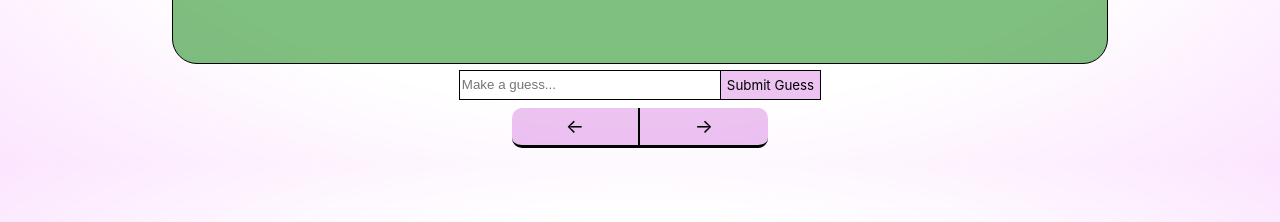
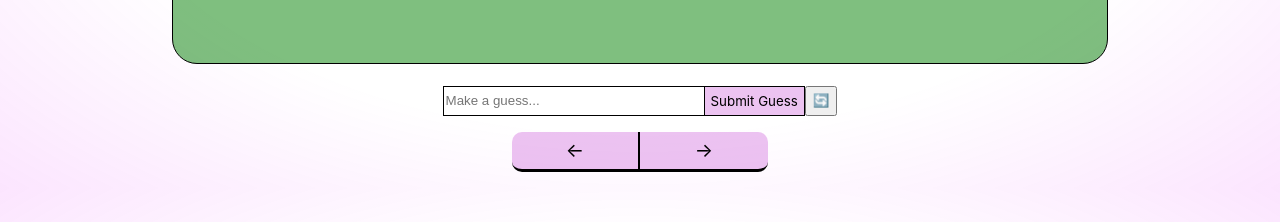
Before and after one commit to mariiaonokhina/web102-whats-this-dog-game-v2, a React (Vite) app: page / in a window 1280 px wide. Shown: the part 556-778 px from the top of the page. Built offline with nearby package versions, Linux system fonts and the light colour scheme.

Commit message:
Shuffle card array

```diff
--- a/src/App.jsx
+++ b/src/App.jsx
@@ -32,6 +32,7 @@ const App = () => {
   let [currCardIndex, setCurrCardIndex] = useState(0);
   let [currCard, setCurrCard] = useState(flashcardPairs[currCardIndex]);
   let [cardChanged, setCardChanged] = useState(false);
+  let [correctAnswerCount, setcorrectAnswerCount] = useState(0);
 
   // Go to previous card in order
   const previousCard = () => {
@@ -64,6 +65,18 @@ const App = () => {
     setCardFlipped(true);
   }
 
+  // Shuffle flashcards and generate next card
+  const shuffleCards = () => {
+    for (let i = 0; i < flashcardPairs.length; i++) {
+      let randIndex = Math.floor(Math.random() * flashcardPairs.length);
+
+      let temp = flashcardPairs[randIndex];
+      flashcardPairs[randIndex] = flashcardPairs[i];
+      flashcardPairs[i] = temp;
+    }
+    nextCard();
+  }
+
   return (
     <div className='App'>
       <div className='game-description'>
@@ -76,7 +89,12 @@ const App = () => {
         <Flashcard answer={currCard.breed} question={currCard.picture} difficulty={currCard.difficulty} />
       </div>
 
-      <InputGroup cardFlipped={cardFlipped} correctAnswer={currCard.breed} cardChanged={cardChanged} setCardChanged={setCardChanged} />
+      <InputGroup
+      cardFlipped={cardFlipped}
+      correctAnswer={currCard.breed}
+      cardChanged={cardChanged}
+      setCardChanged={setCardChanged}
+      shuffleCards={shuffleCards}/>
 
       {/* Control buttons */}
       <button id='direction-button-previous' onClick={previousCard} title="Generate next flashcard">←</button>
--- a/src/components/InputGroup.jsx
+++ b/src/components/InputGroup.jsx
@@ -1,6 +1,6 @@
 import React, { useState } from 'react';
 
-const InputGroup = ({cardFlipped, correctAnswer, cardChanged,setCardChanged}) => {
+const InputGroup = ({cardFlipped, correctAnswer, cardChanged, setCardChanged, shuffleCards}) => {
     const [userGuess, setUserGuess] = useState('');
     let [answer, setAnswer] = useState('new');
 
@@ -13,14 +13,15 @@ const InputGroup = ({cardFlipped, correctAnswer, cardChanged,setCardChanged}) =>
         const userGuessLowerCase = userGuess.toLowerCase();
         if (userGuessLowerCase.length == 0) {
             alert('Please, put your answer in the input box below.');
-            setAnswer('incorrect');
         }
+
         else if(cardFlipped == false && answerLowerCase.includes(userGuessLowerCase)) {
             setAnswer('correct');
         }
+
         else if(cardFlipped == true && answerLowerCase.includes(userGuessLowerCase)) {
             alert('Correct answer, but you already saw it :)');
-            setAnswer('incorrect');
+            setAnswer('correct');
         }
 
         else {
@@ -39,11 +40,20 @@ const InputGroup = ({cardFlipped, correctAnswer, cardChanged,setCardChanged}) =>
             placeholder='Make a guess...'
             onChange={handleChange}
             />
+
             <button
             id='submit-btn'
             type='button'
             onClick={handleGuess}>
                 Submit Guess
+            </button>
+
+            <button
+            id='shuffle-btn'
+            type='button'
+            title='Shuffle cards'
+            onClick={shuffleCards}>
+                🔄
             </button>
         </form>
     )
--- a/src/index.css
+++ b/src/index.css
@@ -49,7 +49,7 @@ body {
 }
 
 #input-container {
-    margin-top: 1vh;
+    margin-top: 3vh;
     height: 30px;
     width: auto;
     display: flex;
@@ -74,7 +74,7 @@ body {
     border-bottom: 3px black solid;
     font-family: Inter, Avenir, Helvetica, Arial, sans-serif;
     font-size: larger;
-    margin-top: 1vh;
+    margin-top: 2vh;
     height: 5vh;
     width: 10vw;
     background-color: rgba(217, 136, 227, 0.5);
```
Also changed, not shown: 1 other file (tests, documents, lock files or other folders).
